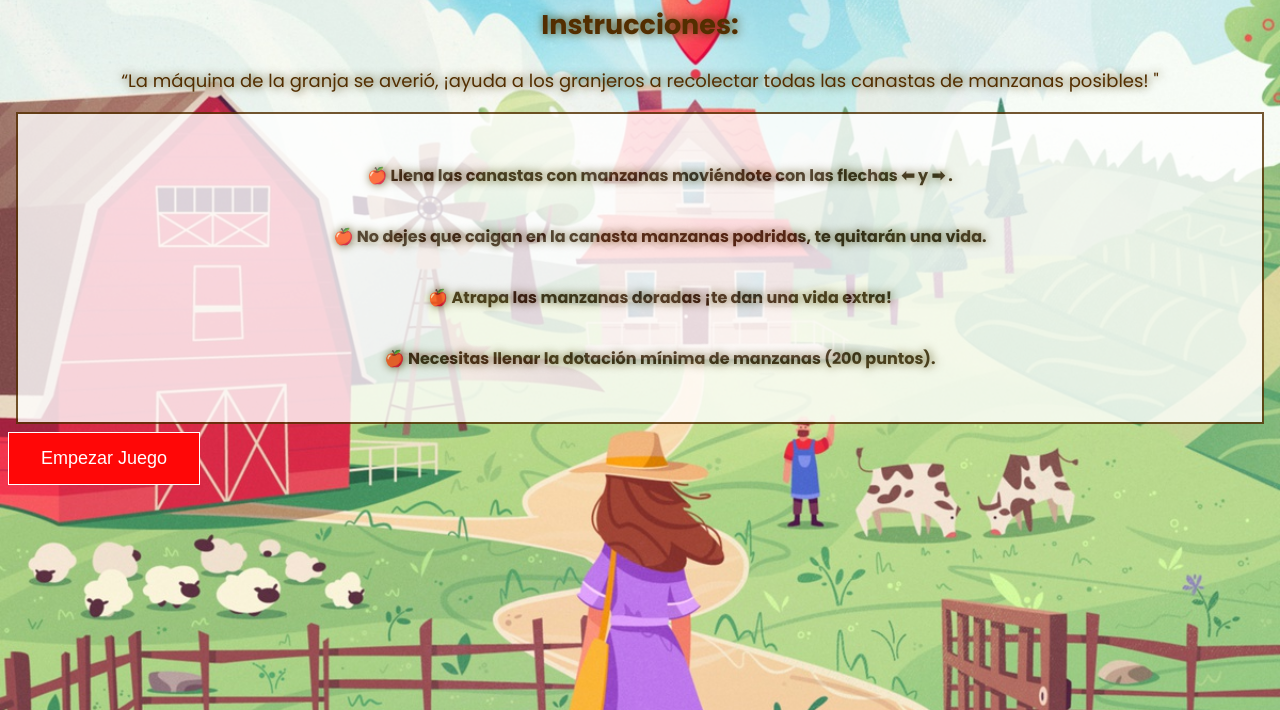
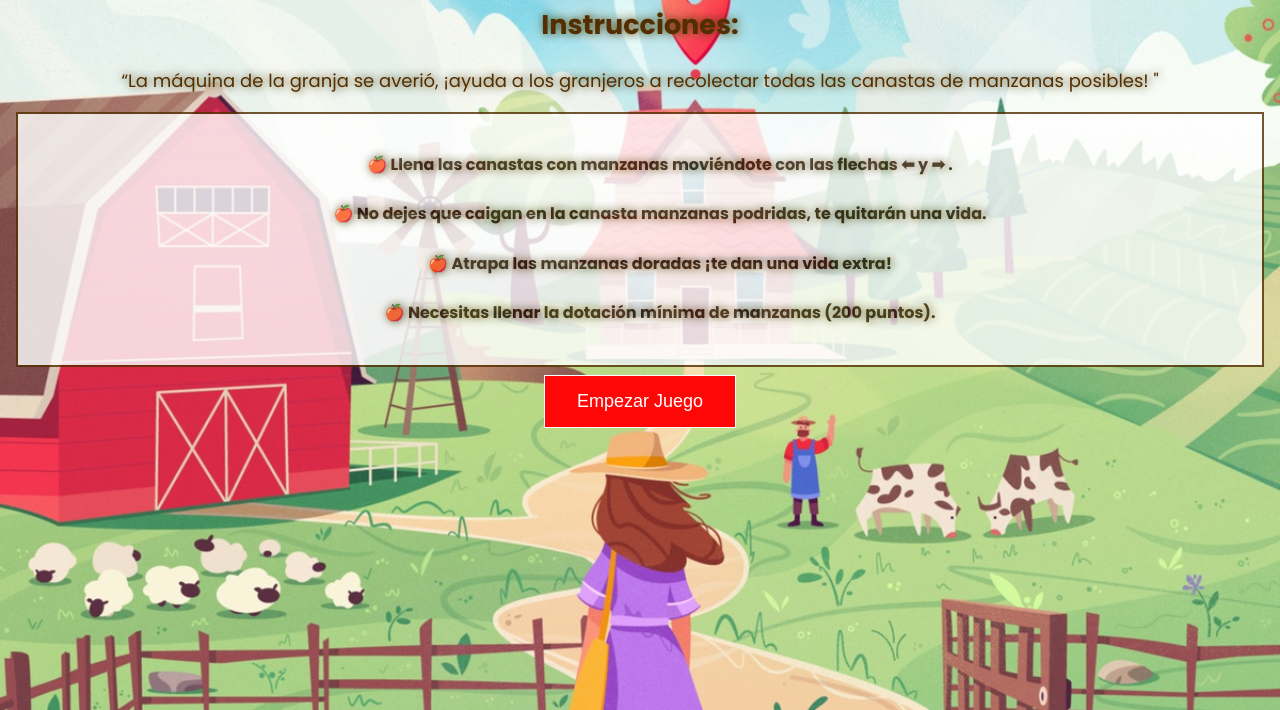
Before and after one commit to ErickRoo/Ironhack_Proyecto-Videojuego, a plain HTML site: page index.html in a window 1280 px wide. Shown: the part 90-800 px from the top of the page. Drawn offline with Linux system fonts and the light colour scheme.

Commit message:
instrucciones iniciales finalizadas

```diff
--- a/index.css
+++ b/index.css
@@ -24,7 +24,7 @@ h2, p {
     align-content:center;
     font-size: 16px;
     text-shadow: rgb(75, 61, 5) 1px 0 10px;
-    margin: 3%;
+    margin: 2%;
     font-weight: bold;
     color: rgb(46, 26, 2);
     line-height: 20pt;
@@ -48,3 +48,8 @@ h2, p {
     opacity: 0.8;
     height: 200;
   }
+  .button {
+      display: flex;
+      align-items: center;
+      justify-content: center;
+  }
```
